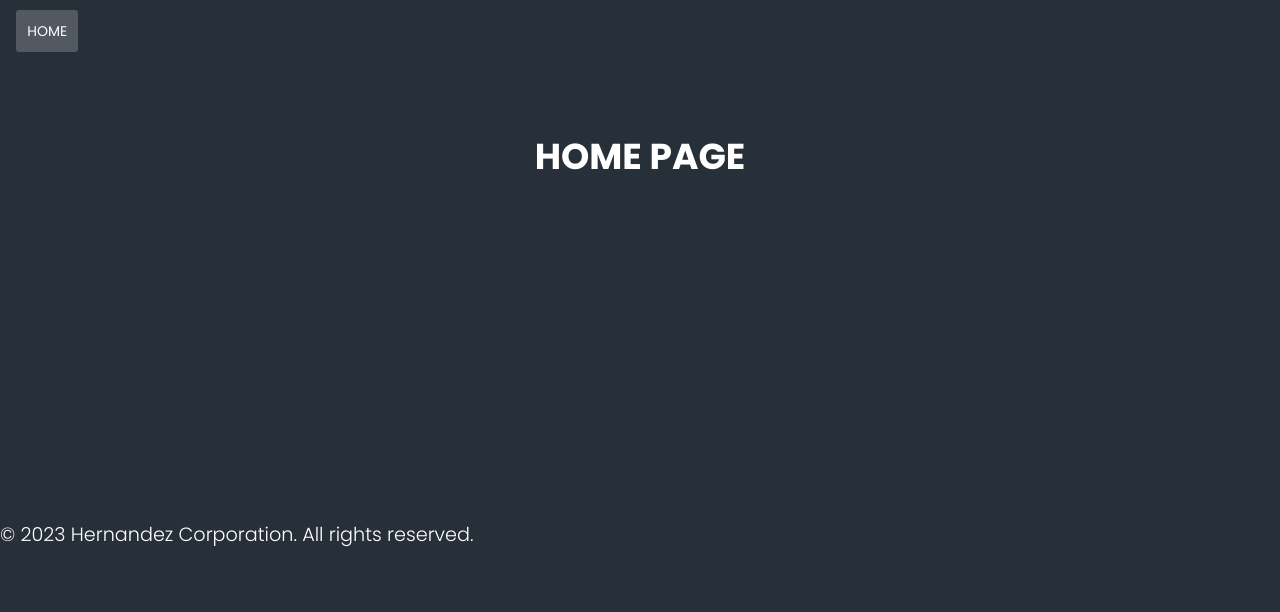
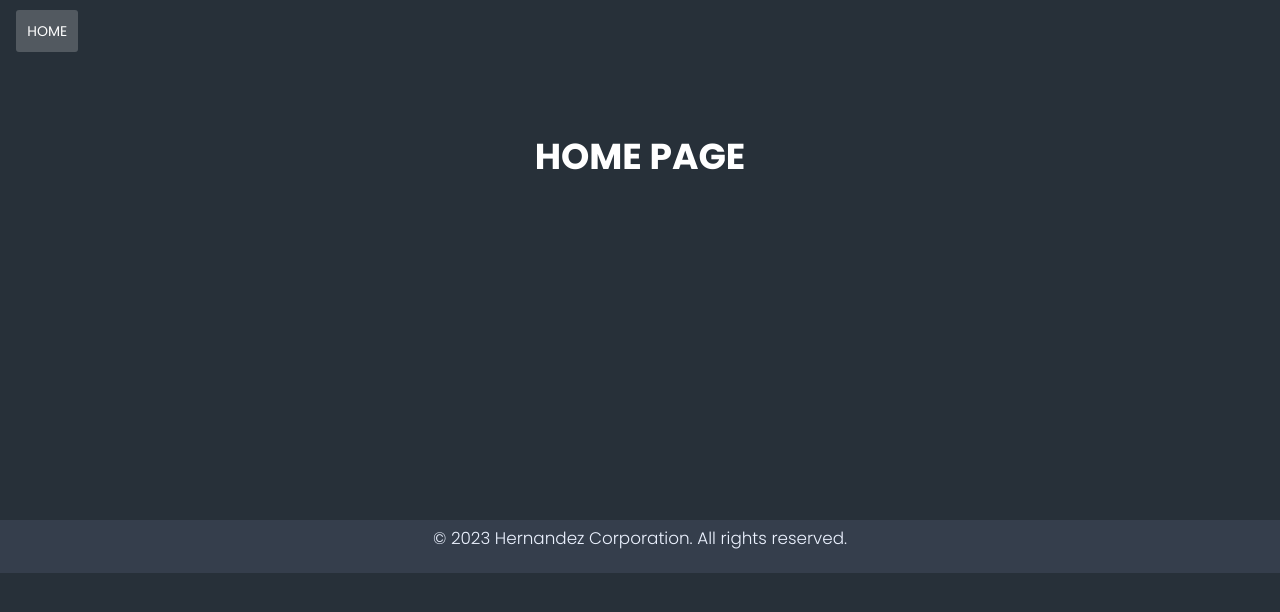
Before and after one commit to hernandezcorporation/hernandezcorporation.github.io, a plain HTML site: page index.html in a window 1280 px wide. Drawn offline with nearby package versions, Linux system fonts and the light colour scheme; some packages are replaced by stand-ins of ours; a script that the page names is missing.

Commit message:
Update index.html

```diff
--- a/index.html
+++ b/index.html
@@ -36,9 +36,9 @@
 <div class="heading text-center">
 </div>
 
-<footer>
+<div class="footer">
   <p>&copy; 2023 Hernandez Corporation. All rights reserved.</p>
-</footer>
+</div>
 
 <script
 	type="text/javascript"
```
